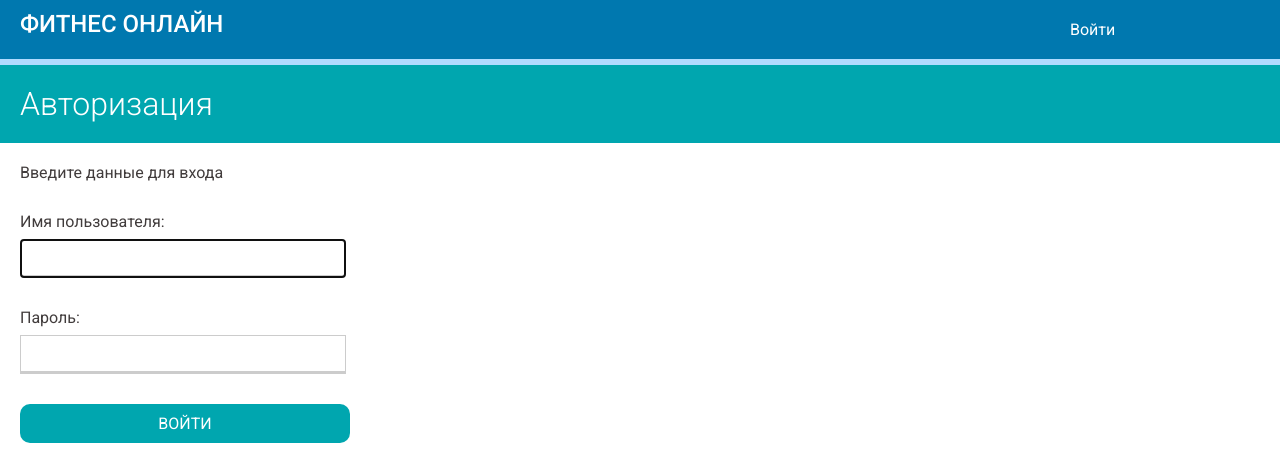
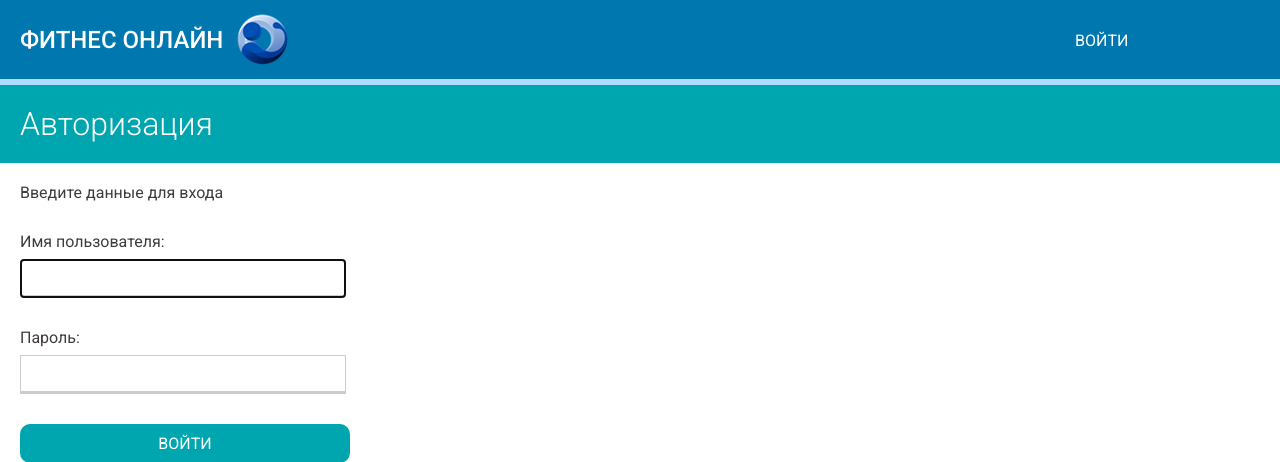
Before and after one commit to e6ton1set/educational-portal, a Django app: page /accounts/login/ in a window 1280 px wide. Shown: the top 462 px of the page. Run offline with Django 4.2, Linux system fonts and the light colour scheme; parts of the project's set-up code (start-up, migrations or seed data) failed here and were passed over.

Commit message:
change base: added logo

```diff
--- a/courses/static/css/base.css
+++ b/courses/static/css/base.css
@@ -37,6 +37,26 @@ h1 {
     font-weight: 300;
 }
 
+.logo-wrapper {
+    display: flex;
+    align-items: center;
+    text-align: left;
+    width: 30%;
+}
+
+.logo {
+    text-decoration: none;
+    color: black;
+    font-weight: bold;
+    margin-right: 10px;
+}
+
+.logo-img {
+    height: auto;
+}
+
+
+
 .module {
     padding:10px 20px;
     float:left;
@@ -59,10 +79,12 @@ h1 {
 }
 
 #header {
-    background:#0078af;
-    overflow:auto;
-    padding:10px 20px;
-    border-bottom:6px solid #b0dbff;
+    background: #0078af;
+    overflow: auto;
+    padding: 10px 20px;
+    border-bottom: 6px solid #b0dbff;
+    display: flex;
+    justify-content: space-between; /* растягивает элементы на всю доступную ширину */
 }
 
 #header .logo {
@@ -82,8 +104,11 @@ h1 {
 #header .menu {
     list-style:none;
     float:right;
-    margin:0;
+    margin-bottom: 0;
     padding:0;
+    text-decoration: none;
+    justify-content: center;
+    display: flex;
 }
 
 .contents {
@@ -118,10 +143,10 @@ h1 {
 }
 
 .contents ul li.placeholder {
-  background: #333;
-  border:1px dashed #ccc;
-  padding:0;
-  margin:10px 0;
+    background: #333;
+    border:1px dashed #ccc;
+    padding:0;
+    margin:10px 0;
 }
 
 .contents ul span {
@@ -227,11 +252,11 @@ ul#course-modules li {
 }
 
 .user {
-    width:180px;
-    float:left;
-    color:white;
-    overflow:auto;
-    padding:10px;
+    width: 180px;
+    color: white;
+    overflow: auto;
+    padding: 5px;
+    margin-right: auto; /* элемент .user будет находиться справа внутри #header */
 }
 
 ul#course-modules li:nth-child(even) {
@@ -249,7 +274,7 @@ ul#course-modules li:hover {
 }
 
 #module-contents div.placeholder {
-  border:1px dashed #ccc;
+    border:1px dashed #ccc;
 }
 
 #module-contents form {
--- a/courses/templates/base.html
+++ b/courses/templates/base.html
@@ -5,21 +5,24 @@
 <head>
     <meta charset="utf-8"/>
     <title>{% block title %}Фитнес онлайн{% endblock %}</title>
-    <link href="{% static "css/base.css" %}" rel="stylesheet">
+    <link href="{% static 'css/base.css' %}" rel="stylesheet">
     <meta name="viewport"
           content="width=device-width, user-scalable=no, initial-scale=1.0, maximum-scale=1.0, minimum-scale=1.0">
     <meta http-equiv="X-UA-Compatible" content="ie=edge">
 </head>
 <body>
-<div id="header">
-    <a href="/" class="logo">Фитнес онлайн</a>
+    <div id="header">
+    <div class="logo-wrapper">
+      <a href="/" class="logo">Фитнес онлайн</a>
+      <img class="logo-img" src="{% static 'images/logo.jpg' %}" alt="logo">
+    </div>
     <ul class="menu">
         <span class="user">
           {% if request.user.is_authenticated %}
             Привет, {{ request.user.first_name|default:request.user.username }}!
-            <a href="{% url 'logout' %}"> Выйти</a>
+            <button disabled><a href="{% url 'logout' %}" class="exit">ВЫЙТИ</a></button>
           {% else %}
-            <a href="{% url 'login' %}">Войти</a>
+            <a href="{% url 'login' %}">ВОЙТИ</a>
           {% endif %}
         </span>
     </ul>
```
Also changed, not shown: courses/static/images/logo.jpg (added).
